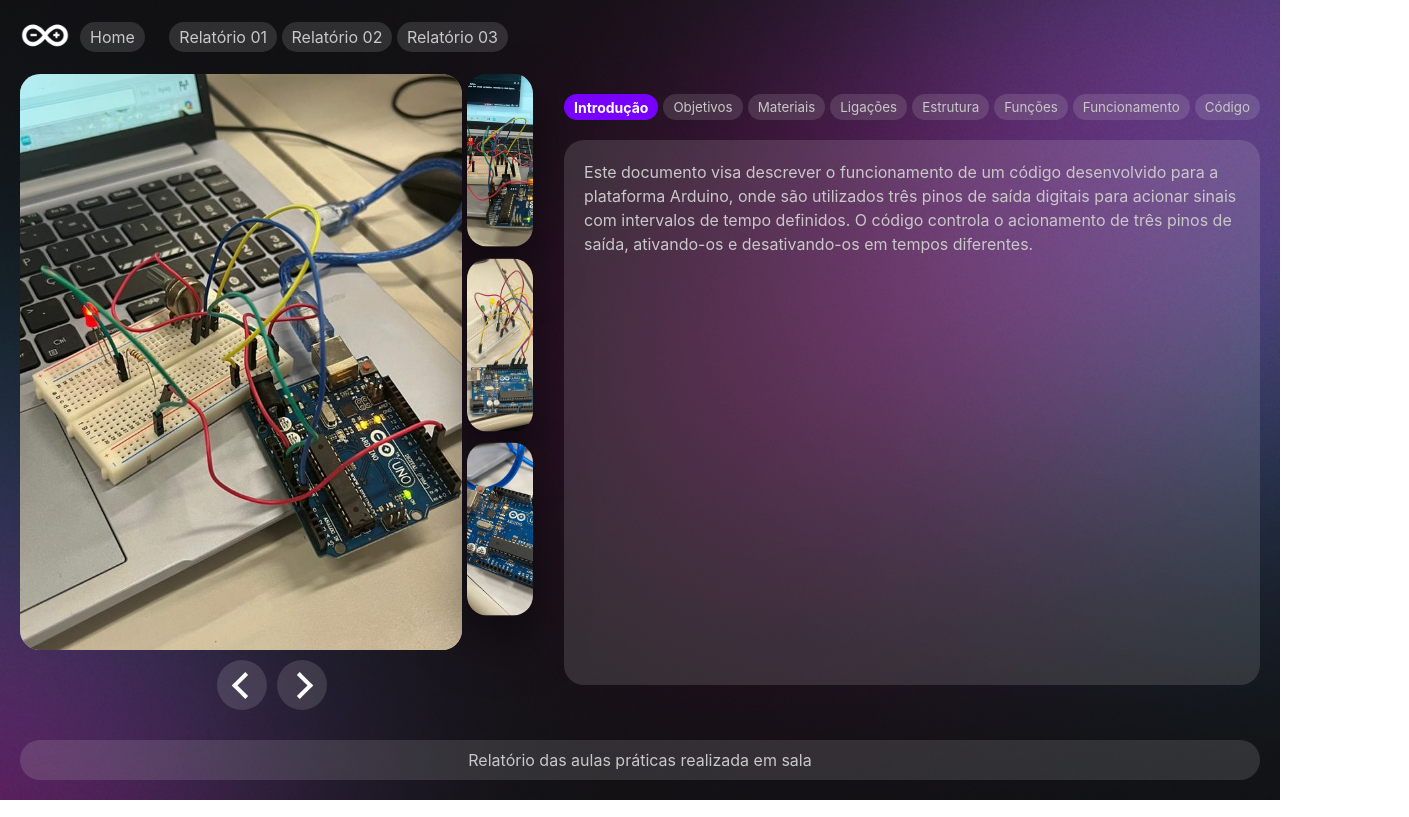
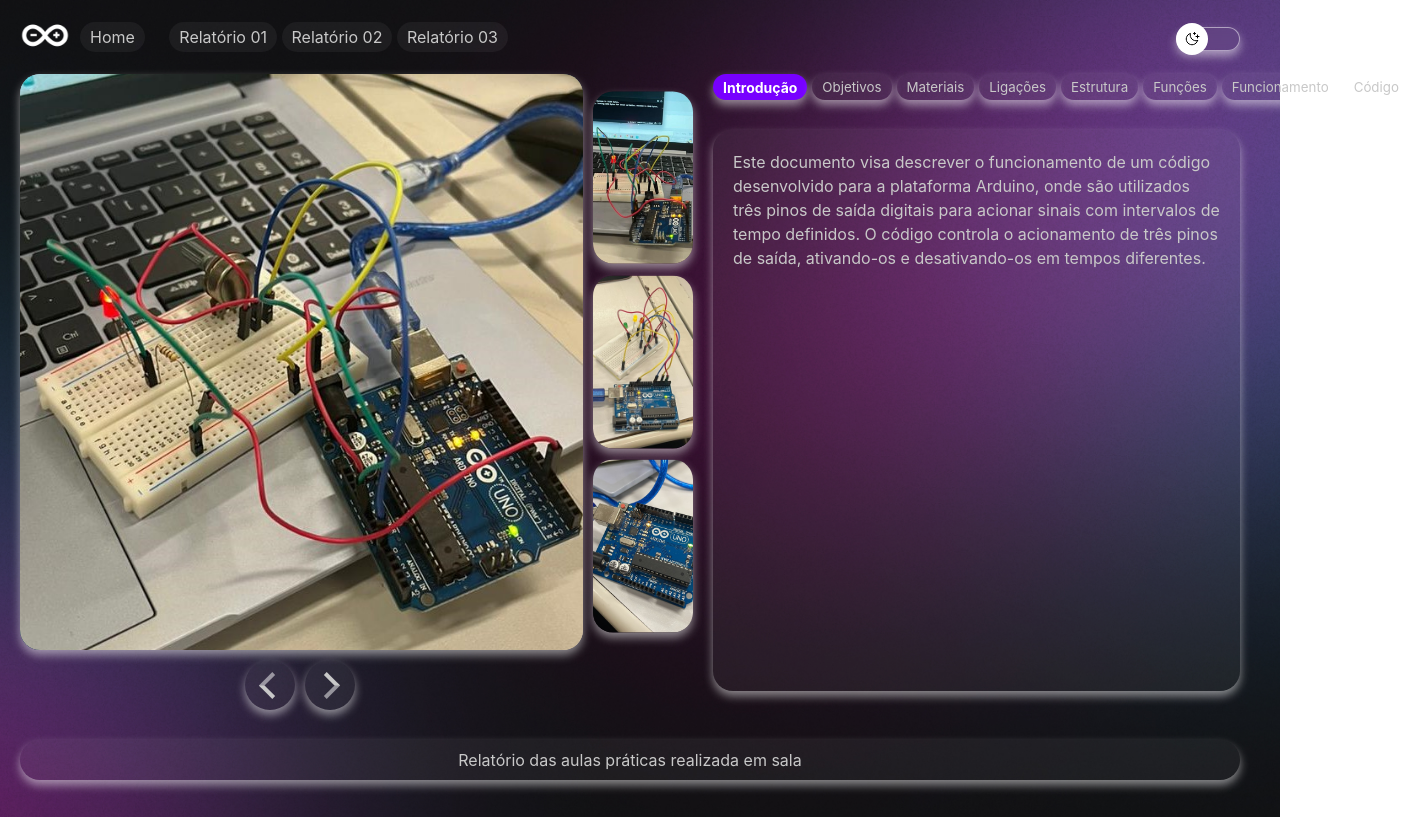
Before and after one commit to michaeldouglastg/relatorio-arduino, a plain HTML site: page pages/relatorio-01.html in a window 1280 px wide. Shown: the whole page, 1409 px wide, since content can reach past the window. Drawn offline with Linux system fonts and the light colour scheme.

Commit message:
final layout

```diff
--- a/pages/relatorio-01.html
+++ b/pages/relatorio-01.html
@@ -17,6 +17,10 @@
         <span><a href="./relatorio-01.html">Relatório 01</a></span>
         <span><a href="../backup/relatorio-02.html">Relatório 02</a></span>
         <span><a href="../backup/relatorio-03.html">Relatório 03</a></span>
+      </div>
+      <div class="switch" onclick="toggleMode()">
+        <button></button>
+        <span></span>
       </div>
     </div>
 
@@ -110,8 +114,6 @@
         </div>
         <div class="ta-tab-item" data-tab="8">
           <textarea class="code">
-== CÓDIGO DO PROJETO ==
-
 void setup() {
 pinMode(7, OUTPUT);
 pinMode(4, OUTPUT);
--- a/pages/relatorio.css
+++ b/pages/relatorio.css
@@ -2,18 +2,32 @@
   margin: 0;
   padding: 0;
   box-sizing: border-box;
-  /* border: solid 1px black; */
 }
 
 :root {
   --text-color: rgb(200, 200, 200);
   --text-color-active: rgb(255, 255, 255);
-  --bg-color: rgba(220, 220, 220, 0.150);
-  --bg-color-light: rgba(50, 50, 50, 0.500);
+  --bg-color: rgba(255, 255, 255, 0.05);
+  --stroke-color: rgba(255, 255, 255, 0.5);
+  --surface-color: rgba(255, 255, 255, 0.05);
+  --surface-color-hover: rgba(0, 0, 0, 0.02);
   --main-color: rgb(119, 0, 255);
   --bg-url: url(../assets/bg-desktop.jpg);
-  --bg-url-light: url(../assets/bg-desktop-light.jpg);
+  --switch-bg-url: url(../assets/moon-stars.svg);
 }
+
+.light {
+  --text-color: rgb(50, 50, 50);
+  --text-color-active: rgb(255, 255, 255);
+  --bg-color: rgba(0, 0, 0, 0.05);
+  --stroke-color: rgba(0, 0, 0, 0.5);
+  --surface-color: rgba(0, 0, 0, 0.05);
+  --surface-color-hover: rgba(0, 0, 0, 0.02);
+  --main-color: rgb(119, 0, 255);
+  --bg-url: url(../assets/bg-desktop-light.jpg);
+  --switch-bg-url: url(../assets/sun.svg);
+}
+
 
 body {
   height: 100vh;
@@ -31,10 +45,11 @@ body * {
   display: grid;
   width: 100vw;
   height: 100vh;
+  padding: 0 20px 0 0;
   justify-content: center;
   align-items: center;
 
-  grid-template-columns: 5fr 5fr;
+  grid-template-columns: 5.5fr 4.5fr;
   grid-template-rows: 1fr 8fr 0.5fr 0.5fr;
   grid-template-areas:
     "header header"
@@ -76,6 +91,50 @@ body * {
 .menu span a:hover {
   color: var(--text-color-active);
 }
+
+/*== Switch Button ==*/
+.switch {
+  position: relative;
+  width: 64px;
+  margin: 4px 0 0 auto;
+}
+
+/*Switch*/
+.switch button {
+  width: 32px;
+  height: 32px;
+  background: white var(--switch-bg-url) no-repeat center;
+  border: 0;
+  border-radius: 50%;
+
+  position: absolute;
+  top: 50%;
+  left: 0;
+  z-index: 1;
+  transform: translateY(-50%);
+  animation: slide-back 0.5s forwards;
+}
+
+.light .switch button {
+  animation: slide-in 0.5s forwards;
+}
+
+.switch button:hover {
+  outline: 8px solid var(--surface-color);
+}
+
+.switch span {
+  display: block;
+  width: 64px;
+  height: 24px;
+  background: var(--surface-color);
+  border: 1px solid var(--stroke-color);
+  backdrop-filter: blur(4px);
+  -webkit-backdrop-filter: blur(4px);
+  border-radius: 9999px;
+  box-shadow: 0 5px 10px var(--stroke-color);
+}
+/*== Switch Button ==*/
 /*===== Grid header =====*/
 
 
@@ -83,20 +142,21 @@ body * {
 .slider {
   grid-area: slider;
   position: absolute;
-  inset: 0 15% 0 20px;
+  inset: 0 110px 0 20px;
   border-radius: 20px;
+  box-shadow: 0 5px 10px var(--stroke-color);
 }
 .slider .slides {
   position: absolute;
   top: 50%;
   transform: translateY(-50%);
-  min-width: 15%;
+  min-width: 100px;
   min-height: 30%;
-  width: 15%;
+  width: 100px;
   height: 30%;
   transition: 1s;
   border-radius: 20px;
-  box-shadow: 0 25px 50px rgba(0, 0, 0, 0.5);
+  box-shadow: 0 5px 10px var(--stroke-color);
   background: var(--img)no-repeat center/cover;
 }
 .slider .slides:nth-child(1),
@@ -111,24 +171,24 @@ body * {
   box-shadow: 0 25px 50px rgba(0, 0, 0, 0);
 }
 .slider .slides:nth-child(3) {
-  top: calc(15% + 0%);
-  right: calc(-16%);
+  top: calc(18% + 0%);
+  right: calc(-110px);
   background-size: cover;
 
 }
 .slider .slides:nth-child(4) {
-  top: calc(15% + 32%);
-  right: calc(-16%);
+  top: calc(18% + 32%);
+  right: calc(-110px);
   background-size: cover;
 }
 .slider .slides:nth-child(5) {
-  top: calc(15% + 64%);
-  right: calc(-16%);
+  top: calc(18% + 64%);
+  right: calc(-110px);
   background-size: cover;
 }
 .slider .slides:nth-child(6) {
-  top: calc(15% + 96%);
-  right: calc(-15%);
+  top: calc(18% + 96%);
+  right: calc(-110px);
   background-size: cover;
   opacity: 0;
 }
@@ -141,7 +201,7 @@ body * {
   position: relative;
   display: flex;
   gap: 10px;
-  padding: 10px;
+  padding: 10px 15% 10px 10px;
   justify-content: center;
   z-index: 2;
 }
@@ -155,13 +215,14 @@ body * {
   border-radius: 50%;
   background: var(--bg-color);
   z-index: 2;
+  box-shadow: 0 5px 10px var(--stroke-color);
 }
 .buttons span::before {
   content: '';
   width: 15px;
   height: 15px;
-  border-top: 4px solid #fff;
-  border-left: 4px solid #fff;
+  border-top: 4px solid var(--stroke-color);
+  border-left: 4px solid var(--text-color);
   transform: rotate(315deg) translate(2px,2px);
   z-index: 2;
 }
@@ -179,8 +240,8 @@ body * {
 /*===== Grid relatory =====*/
 .relatory {
   grid-area: relatory;
-  padding: 20px;
-  height: 100%;
+  position: absolute;
+  inset: 0 20px;
 }
 /*== Menu ==*/
 .tab-container {
@@ -195,6 +256,7 @@ body * {
   border-radius: 15px;
   background: var(--bg-color);
   z-index: 1;
+  box-shadow: 0 5px 10px var(--stroke-color);
 }
 .tab-button.active {
   padding: 0 10px;
@@ -224,13 +286,15 @@ body * {
   height: 90%;
 }
 .ta-tab-item {
+  position: absolute;
   display: none;
+  inset: 10px 0;
   padding: 20px;
-  height: 100%;
   font-size: 16px;
   line-height: 1.5;
   border-radius: 20px;
   background: var(--bg-color);
+  box-shadow: 0 5px 10px var(--stroke-color);
 }
 .ta-tab-item ul, ol {
   padding-left: 20px;
@@ -246,7 +310,7 @@ body * {
   border-radius: 20px;
   overflow: hidden;
   color: var(--text-color);
-  background: rgba(0, 0, 0, 0.200);
+  background: rgba(0, 0, 0, 0.300);
 }
 /*== Conteúdo ==*/
 /*===== Grid relatory =====*/
@@ -260,6 +324,7 @@ body * {
   background: var(--bg-color);
   border-radius: 20px;
   margin: 20px;
+  box-shadow: 0 5px 10px var(--stroke-color);
 }
 /*===== Grid footer =====*/
 
@@ -273,8 +338,37 @@ mínimo de 1201px, para telas muito grandes. Nesse último colocamos apenas o m
 }
 */
 
+@media {
+  /*Animation*/
+  @keyframes slide-in {
+    from {
+      left:0;
+    } to{
+      left: 50%;
+    }
+  }
+
+  @keyframes slide-back {
+    from {
+      left:50%;
+    } to{
+      left: 0;
+    }
+  }
+}
+
+
+
 /* Mobile */
 @media (max-width: 768px) {
+  :root {
+    --bg-url: url(../assets/bg-mobile.jpg);
+  }
+
+  .light {
+    --bg-url: url(../assets/bg-mobile-light.jpg);
+  }
+
   body {
     width: 100%;
   }
--- a/pages/relatorio.js
+++ b/pages/relatorio.js
@@ -4,15 +4,15 @@ function toggleMode() {
     html.classList.toggle("light")
 
     //pegar a tag img
-  const img=document.querySelector("#profile img")
+    const img=document.querySelector(".logo img")
 
     //substituir a imagem
     if(html.classList.contains('light')) {
       //se tiver light mode, adiciona a imgem light
-    img.setAttribute("src", "./assets/avatar-light.png")
+      img.setAttribute("src", "../assets/logo-light.png")
     } else {
       //se tiver sem light mode, manter a imagem normal
-    img.setAttribute("src", "./assets/avatar.png")
+      img.setAttribute("src", "../assets/logo-dark.png")
     }
   }
 
```
Lines whose indentation alone changed are shown as unchanged.
